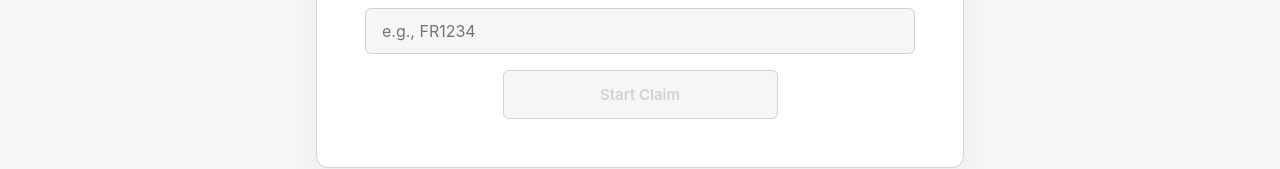
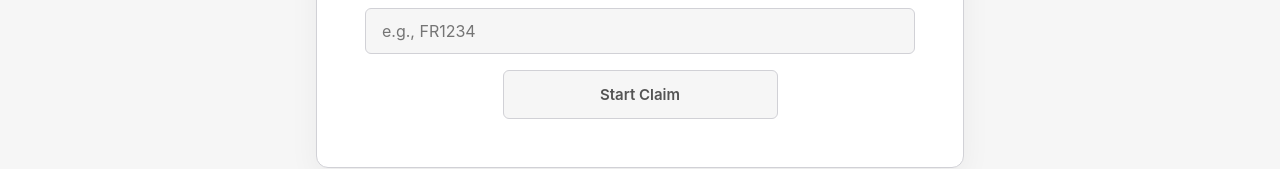
Before and after one commit to juanpatriciodoyle/cortexa-insurance, a React (Create React App) app: page /claims in a window 1280 px wide. Shown: the part 524-693 px from the top of the page. Built offline with nearby package versions, Linux system fonts and the light colour scheme.

Commit message:
update AAA button

```diff
--- a/src/components/ui/Button.tsx
+++ b/src/components/ui/Button.tsx
@@ -19,7 +19,7 @@ const ButtonWrapper = styled.button<{ $variant: 'primary' | 'secondary' }>`
 
     &:disabled {
         background-color: ${({theme}) => theme.colors.subtleBackground};
-        color: ${({theme}) => theme.colors.borders};
+        color: ${({theme}) => theme.colors.textBody};
         border-color: ${({theme}) => theme.colors.borders};
         cursor: not-allowed;
         transform: none;
```
